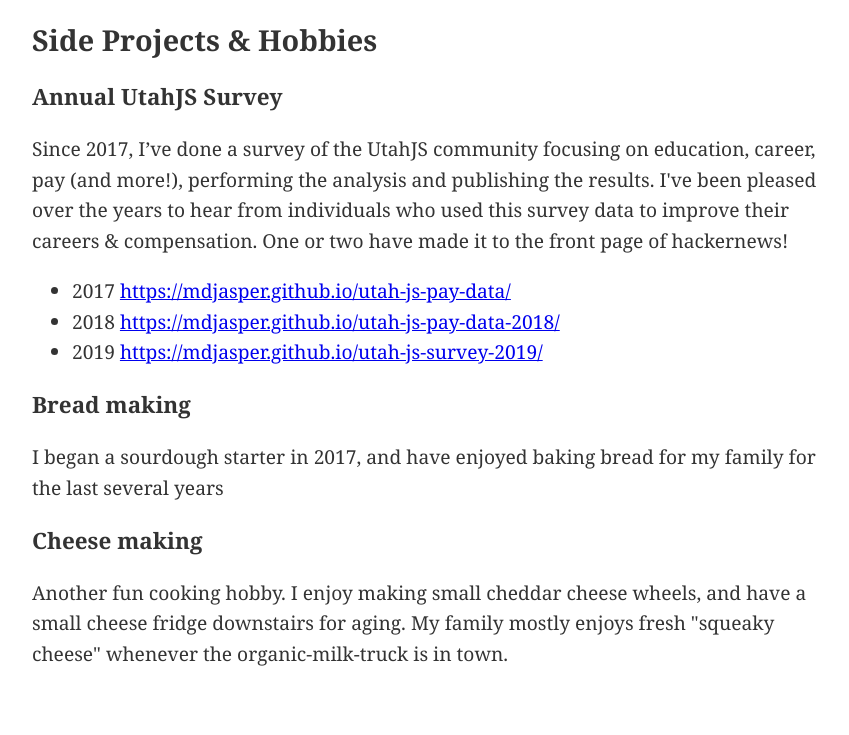
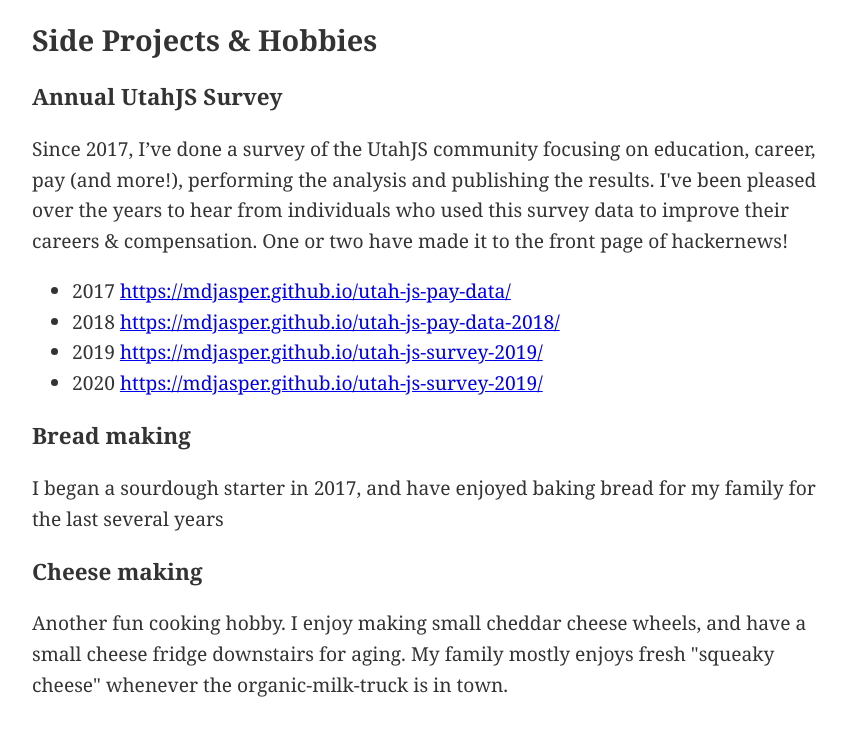
Before and after one commit to mdjasper/michaeljasper.com, a plain HTML site: page index.html in a window 1280 px wide. Shown: the part 1888-2623 px from the top of the page, without its empty margins (208-1057 px from the left). Before the commit the page ends 2598 px from the top, so only its background shows below. Drawn offline with Linux system fonts and the light colour scheme.

Commit message:
2020 survey link

```diff
--- a/index.html
+++ b/index.html
@@ -120,6 +120,7 @@
       <li>2017 <a href="https://mdjasper.github.io/utah-js-pay-data/" target="_blank">https://mdjasper.github.io/utah-js-pay-data/</a></li>
       <li>2018 <a href="https://mdjasper.github.io/utah-js-pay-data-2018/" target="_blank">https://mdjasper.github.io/utah-js-pay-data-2018/</a></li>
       <li>2019 <a href="https://mdjasper.github.io/utah-js-survey-2019/" target="_blank">https://mdjasper.github.io/utah-js-survey-2019/</a></li>
+      <li>2020 <a href="https://mdjasper.github.io/utah-js-survey-2019/" target="_blank">https://mdjasper.github.io/utah-js-survey-2019/</a></li>
     </ul>
     <h3>Bread making</h3>
     <p>I began a sourdough starter in 2017, and have enjoyed baking bread for my family for the last several years</p>
```
